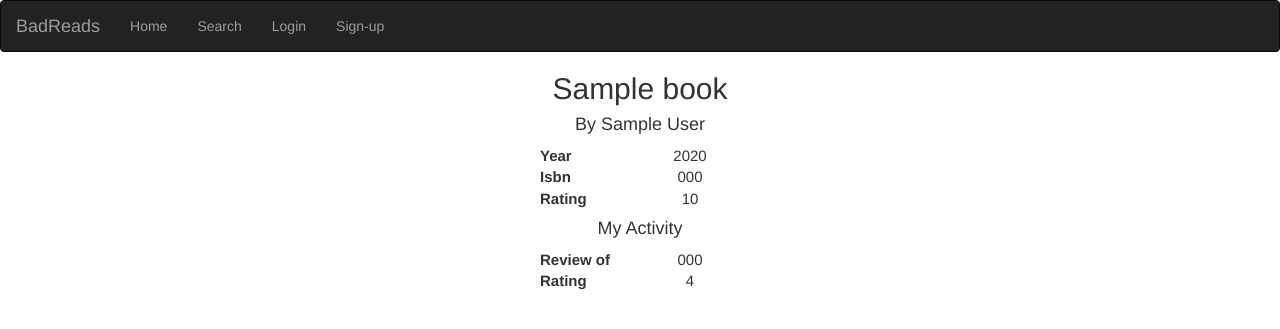
After one commit to bartha611/badreads, a Flask app: template templates/book.html in a window 1280 px wide. The commit adds this page. Shown: the top 329 px of the page. Run offline with Flask 2, Linux system fonts and the light colour scheme; the template is opened without the code that fills it: most values are stand-ins (such as "Sample title", 1, 10 or a date in 2020); some libraries are stand-ins or nearby versions.

Commit message:
updated book url to include review information

```diff
--- a/WTF_classes.py
+++ b/WTF_classes.py
@@ -3,14 +3,16 @@ from wtforms import StringField, PasswordField, SubmitField
 from wtforms.validators import InputRequired, EqualTo, Length, Email
 
 class Registration(FlaskForm):
-	username = StringField('username', validators=[InputRequired(), Length(min=10, max=70), Email("must provide a valid email between 10 to 70 characters")])
+	email = StringField('email', validators=[InputRequired(), Length(min=5,max=70),
+		Email('Must provide a valid email address between 5 to 70 characters')])
+	username = StringField('username', validators=[InputRequired()])
 	password = PasswordField('password', validators=[InputRequired(),
 		EqualTo('confirm', message = "Passwords must match")])
 	confirm = PasswordField('Confirm Password')
 	submit = SubmitField('Submit')
 
 class Login(FlaskForm):
-	username = StringField('username', validators = [InputRequired(), Length(min=10, max=70), Email("must provide a valid email between 10 to 70 characters")])
+	email = StringField('Email', validators = [InputRequired(), Length(min=10, max=70), Email("must provide a valid email between 10 to 70 characters")])
 	password = PasswordField('Password', validators = [InputRequired()])
 	submit = SubmitField('Submit')
 
--- a/application.py
+++ b/application.py
@@ -44,14 +44,17 @@ def register():
 	if request.method == "POST" and form.validate_on_submit():
 		username = request.form["username"]
 		password = request.form["password"]
+		email = request.form["email"]
 		hashed_password = generate_password_hash(password)
-		check_user_exists = db.execute("SELECT username FROM person WHERE username = :user", {"user":username}).fetchall()
-		if len(check_user_exists) != 0:
-			flash(u'Username already exists!', 'error')
-			print(check_user_exists)
+		check_email_exists = db.execute("SELECT email FROM person WHERE email = :email",
+			{"email": email}).fetchall()
+		check_username_exists = db.execute("SELECT username FROM person WHERE username = :username",
+			{"username":username})
+		if len(check_user_exists) != 0 and len(check_username_exists) != 0:
+			flash(u'Email and/or username already exists!', 'error')
 			return redirect(url_for('register'))
-		db.execute("INSERT INTO person(username, password) VALUES (:username, :password)",
-			{"username": username, "password": hashed_password})
+		db.execute("INSERT INTO person(username, password, email) VALUES (:username, :password, :email)",
+			{"username": username, "password": hashed_password, "email": email})
 		db.commit()
 		flash('You have successfully registered')
 		return redirect(url_for('index'))
@@ -65,24 +68,32 @@ def login():
 		if 'username' in session:
 			flash('You are already logged in')
 			return redirect(url_for('index'))
-		username = request.form["username"]
+		email = request.form["email"]
 		password = request.form["password"]
 		hashed_password = generate_password_hash(password)
-		person = db.execute("SELECT username, password FROM person WHERE username = :username", {"username": username}).fetchall()
+		person = db.execute("SELECT username, email, password FROM person WHERE email = :email",
+			{"email": email}).fetchall()
 		if len(person) == 0:
-			flash('Username does not exist')
+			flash('Email does not exist in database')
 			return redirect(url_for('login'))
 		else:
-			db_password = person[0][1]
-			db_person = person[0][0]
-			if username == db_person and check_password_hash(db_password, form.password.data):
-				session['username'] = username
+			for person in person:
+				db_password = person.password
+				db_email = person.email
+				db_username = person.username
+			if email == db_email and check_password_hash(db_password, form.password.data):
+				session['username'] = db_username
 				flash('login successful!!')
 				return redirect(url_for('index'))
 			elif check_password_hash(password, db_password) == False:
 				flash('password has failed')
 				return redirect(url_for('login'))
 	return render_template('login.html', form = form)
+
+@app.route("/logout")
+def logout():
+	session.pop('username', None)
+	return redirect(url_for('index'))
 
 @app.route('/search', methods = ["GET", "POST"])
 def search():
@@ -97,7 +108,8 @@ def search_results():
 	query = request.args.get('query')
 	try:
 		query = int(query)
-		results = db.execute("SELECT isbn,title,author FROM books WHERE isbn LIKE '%:isbn%'", {"isbn":query}).fetchall()
+		results = db.execute("SELECT isbn,title,author FROM books WHERE isbn LIKE '%:isbn%'",
+			{"isbn":query}).fetchall()
 	except ValueError:
 		query = '%' + query + '%'
 		results = db.execute("""SELECT isbn,title,author,year FROM books
@@ -105,6 +117,20 @@ def search_results():
 		 UPPER(TITLE) LIKE UPPER(:query)""", {"query":query}).fetchall()
 	return render_template('search_results.html', messages=results)
 
+@app.route('/book/<title>', methods = ["GET", "POST"])
+def book(title):
+	book_result = db.execute("SELECT * FROM books WHERE title = :title",
+		{"title": title}).fetchall()
+	bookId = book_result[0][0]
+	book_reviews = db.execute("SELECT * FROM reviews WHERE bookid = :bookid",
+		{"bookid":bookId}).fetchall()
+	username = session['username']
+	user_review = db.execute("SELECT * FROM reviews WHERE username = :username",
+		{"username":username}).fetchall()
+	return render_template('book.html', book = book_result, reviews = book_reviews, user_review = user_review)
+
+
+
 
 if __name__ == '__main__':
 	app.run(debug=True)
--- a/database-postgres/schema.sql
+++ b/database-postgres/schema.sql
@@ -1,7 +1,8 @@
 CREATE TABLE person (
 	personId SERIAL PRIMARY KEY,
 	username VARCHAR(50) NOT NULL,
-	password VARCHAR NOT NULL
+	password VARCHAR NOT NULL,
+	email VARCHAR(70) NOT NULL
 );
 CREATE TABLE books (
 	bookId SERIAL PRIMARY KEY,
@@ -15,6 +16,6 @@ CREATE TABLE reviews (
 	reviewId SERIAL PRIMARY KEY,
 	review_rating SMALLINT NOT NULL,
 	review_text TEXT,
-	personId INT REFERENCES person,
+	username VARCHAR(50) REFERENCES person,
 	bookId INT REFERENCES books
 );
--- /dev/null
+++ b/static/book.css
@@ -0,0 +1,14 @@
+#result {
+	width: 70%;
+	margin: 0 auto;
+	text-align: center;
+}
+table {
+	margin: 0 auto;
+}
+table, th, td {
+  font-size: 15px;
+}
+th,td {
+	width: 100px;
+}
--- /dev/null
+++ b/templates/book.html
@@ -0,0 +1,49 @@
+{% extends "bootstrap/base.html" %}
+
+{% block styles %}
+	<link rel="stylesheet" type="text/css" href= {{ url_for('static', filename = 'book.css') }}>
+{% endblock %}
+
+{% block content %}
+{% include "layout.html" %}
+{% if book %}
+	<div id = "result">
+		{% for book in book %}
+			<h2 id = "title">{{ book.title }}</h2>
+			<h4> By {{ book.author }}</h4>
+			<table>
+				<tr>
+					<th>Year</th>
+					<td>{{ book.year }}</td>
+				</tr>
+				<tr>
+					<th>Isbn</th>
+					<td>{{ book.isbn }}</td>
+				</tr>
+				<tr>
+					<th>Rating</th>
+					<td>{{ book.average_score }}</td>
+				</tr>
+			</table>
+		{% endfor %}
+	<div class="userReview">
+		{% if user_review|length != 0 %}
+			<h4>My Activity</h4>
+			<table>
+				<tr>
+					<th>Review of</th>
+					<td>{{ book.isbn }}</td>
+				</tr>
+				<tr>
+					<th>Rating</th>
+					<td>{{user_review.review_rating }}</td>
+				</tr>
+			</table>
+		{% endif %}
+	</div>
+	</div>
+
+{% else %}
+	<h1>Book isn't present in database</h1>
+{% endif %}
+{% endblock %}
--- a/templates/index.html
+++ b/templates/index.html
@@ -6,7 +6,7 @@
 {% endblock %}
 
 {% block content %}
-<h1>Hello World</h1>
+{% include "layout.html" %}
 
 {% with messages = get_flashed_messages() %}
 	{% if messages %}
--- a/templates/layout.html
+++ b/templates/layout.html
@@ -1,12 +1,19 @@
-<!DOCTYPE html>
-<html>
-<head>
-	<title>BadReads</title>
-</head>
-<body>
-	<h1>{% Block Heading %}{% endblock %}</h1>
-	{% Block body %}
-	{% endblock %}
+{% extends "bootstrap/base.html" %}
 
-</body>
-</html>
+{% block content %}
+<nav class="navbar navbar-inverse">
+	<div class="navbar-header">
+		<a class="navbar-brand" href = {{ url_for('index') }} >BadReads</a>
+	</div>
+	<ul class="nav navbar-nav">
+		<li><a href = {{ url_for('index') }}>Home</a></li>
+		<li><a href= {{ url_for('search') }}>Search</a></li>
+		{% if session['username'] %}
+			<li><a href= {{ url_for('logout') }}>Logout</a></li>
+		{% else %}
+			<li><a href = {{ url_for('login') }}>Login</a></li>
+			<li><a href= {{ url_for('register') }}>Sign-up</a></li>
+		{% endif %}
+	</ul>
+</nav>
+{% endblock %}
--- a/templates/login.html
+++ b/templates/login.html
@@ -7,6 +7,7 @@
 {% endblock %}
 
 {% block content %}
+{% include "layout.html" %}
 <div class="container">
 	<h2 id = title>Login into Badreads!</h2>
 	<form id = "form_groups" method = "POST" action = {{url_for('login')}}>
--- a/templates/register.html
+++ b/templates/register.html
@@ -8,6 +8,7 @@
 
 
 {% block content %}
+{% include "layout.html" %}
 <div class="container">
 	<h2 id = title>Sign into Badreads!</h2>
 	<form id = "form_groups" method = "POST" action = {{url_for('register')}}>
--- a/templates/search.html
+++ b/templates/search.html
@@ -2,6 +2,7 @@
 {% import "bootstrap/wtf.html" as wtf %}
 
 {% block content %}
+{% include "layout.html" %}
 <div class = "container">
 	<form id = "form-control" method = "Post" action = {{url_for('search')}}>
 		<dl>
--- a/templates/search_results.html
+++ b/templates/search_results.html
@@ -3,12 +3,14 @@
 
 
 {% block content %}
+{% include "layout.html" %}
+<h1 class = "display-1">Results</h1>
 {% if messages %}
 	{% for messages in messages %}
 		<div class = "list-group">
 			<li class="list-group-item">
-				<h2>{{ messages.title }}</h2>
-				<h5>{{ messages.author }}</h5>
+				<h2><a href = {{ url_for('book', title = messages.title) }}>{{ messages.title }}</a></h2>
+				<h5>by {{ messages.author }}</h5>
 			</li>
 		</div>
 	{% endfor %}
```
